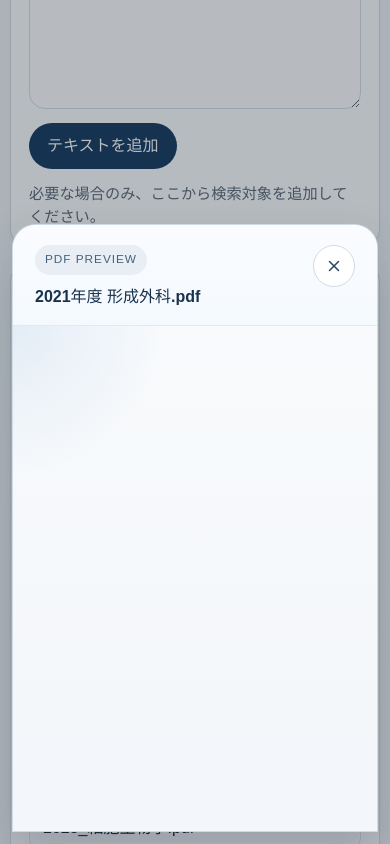
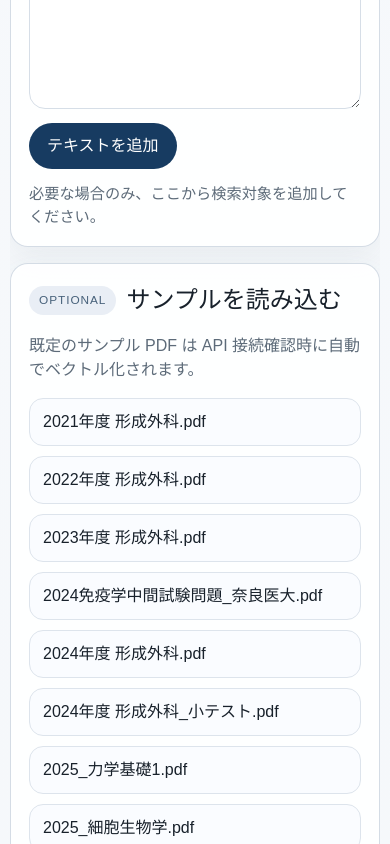
Before and after one commit to Igaki12/vector-file-search, a React (Vite) app: page / in a window 390 px wide. Both pictures are taken after a click on the button "2021年度 形成外科.pdf". Shown: the part 2313-3157 px from the top of the page. Built offline with nearby package versions, Linux system fonts and the light colour scheme.

Commit message:
PDF ビューアをモーダルではなくスプリットビューに変更   Add base CSS styles for application layout and components

```diff
--- a/src/App.jsx
+++ b/src/App.jsx
@@ -378,7 +378,9 @@ export default function App() {
   }
 
   return (
-    <div className="shell">
+    <div className={`shell ${previewState.isOpen ? "shell-with-preview" : ""}`}>
+      <div className={`split-shell ${previewState.isOpen ? "is-open" : ""}`}>
+        <div className="content-pane">
           <header className="hero">
             <div className="hero-copy-block">
               <p className="eyebrow">Vector File Search Demo</p>
@@ -633,18 +635,15 @@ export default function App() {
         </p>
 
           </section>
+        </div>
 
         {previewState.isOpen ? (
-        <div className="preview-overlay" onClick={closePdfPreview} role="presentation">
-          <section
-            className="preview-panel"
-            onClick={(event) => event.stopPropagation()}
-            aria-label="PDF プレビュー"
-          >
+          <section className="preview-panel preview-pane" aria-label="PDF プレビュー">
             <div className="preview-header">
               <div className="preview-header-main">
                 <span className="step">PDF Preview</span>
                 <h4>{previewState.fileName}</h4>
+                <p>（{previewState.pageNumber}ページ目）</p>
               </div>
               <button className="preview-close" type="button" onClick={closePdfPreview} aria-label="PDF プレビューを閉じる">
                 <svg viewBox="0 0 24 24" aria-hidden="true">
@@ -657,8 +656,8 @@ export default function App() {
               <iframe className="preview-frame" src={previewSrc} title={previewState.fileName} />
             </div>
           </section>
+        ) : null}
       </div>
-      ) : null}
     </div>
   );
 }
--- a/src/styles.css
+++ b/src/styles.css
@@ -45,6 +45,34 @@ a {
   width: min(920px, calc(100% - 32px));
   margin: 0 auto;
   padding: 32px 0 56px;
+}
+
+.shell-with-preview {
+  width: min(1400px, calc(100% - 32px));
+  min-height: 100vh;
+  padding-bottom: 24px;
+}
+
+.split-shell {
+  display: block;
+}
+
+.split-shell.is-open {
+  display: grid;
+  grid-template-columns: minmax(0, 55fr) minmax(0, 45fr);
+  gap: 18px;
+  align-items: stretch;
+  min-height: calc(100vh - 56px);
+}
+
+.content-pane {
+  min-width: 0;
+}
+
+.split-shell.is-open .content-pane,
+.preview-pane {
+  min-height: 0;
+  overflow: auto;
 }
 
 .hero {
@@ -485,20 +513,7 @@ a {
   margin-top: 10px;
 }
 
-.preview-overlay {
-  position: fixed;
-  inset: 0;
-  z-index: 50;
-  background: rgba(17, 30, 43, 0.3);
-  display: flex;
-  justify-content: flex-end;
-  align-items: stretch;
-  padding: 20px;
-}
-
 .preview-panel {
-  width: min(48vw, 720px);
-  height: 100%;
   background: rgba(255, 255, 255, 0.98);
   border: 1px solid rgba(205, 216, 227, 0.95);
   border-radius: 28px;
@@ -506,6 +521,12 @@ a {
   display: grid;
   grid-template-rows: auto minmax(0, 1fr);
   overflow: hidden;
+}
+
+.preview-pane {
+  position: sticky;
+  top: 0;
+  height: calc(100vh - 56px);
 }
 
 .preview-header {
@@ -582,6 +603,11 @@ a {
     padding-top: 18px;
   }
 
+  .shell-with-preview {
+    width: min(100% - 20px, 1400px);
+    padding-bottom: 18px;
+  }
+
   .summary-row,
   .storage-layout {
     grid-template-columns: 1fr;
@@ -623,16 +649,26 @@ a {
     text-align: left;
   }
 
-  .preview-overlay {
-    justify-content: center;
-    align-items: flex-end;
-    padding: 12px;
+  .split-shell.is-open {
+    grid-template-columns: 1fr;
+    grid-template-rows: minmax(0, 52fr) minmax(0, 48fr);
+    gap: 14px;
+    min-height: calc(100vh - 36px);
+  }
+
+  .split-shell.is-open .content-pane,
+  .preview-pane {
+    height: 100%;
+  }
+
+  .preview-pane {
+    position: static;
+    height: auto;
   }
 
   .preview-panel {
     width: 100%;
-    height: min(72vh, 680px);
-    border-radius: 24px 24px 0 0;
+    height: 100%;
+    border-radius: 24px;
   }
-
 }
```
Also changed, not shown: 5 other files (tests, documents, lock files or other folders). Lines whose indentation alone changed are shown as unchanged.
